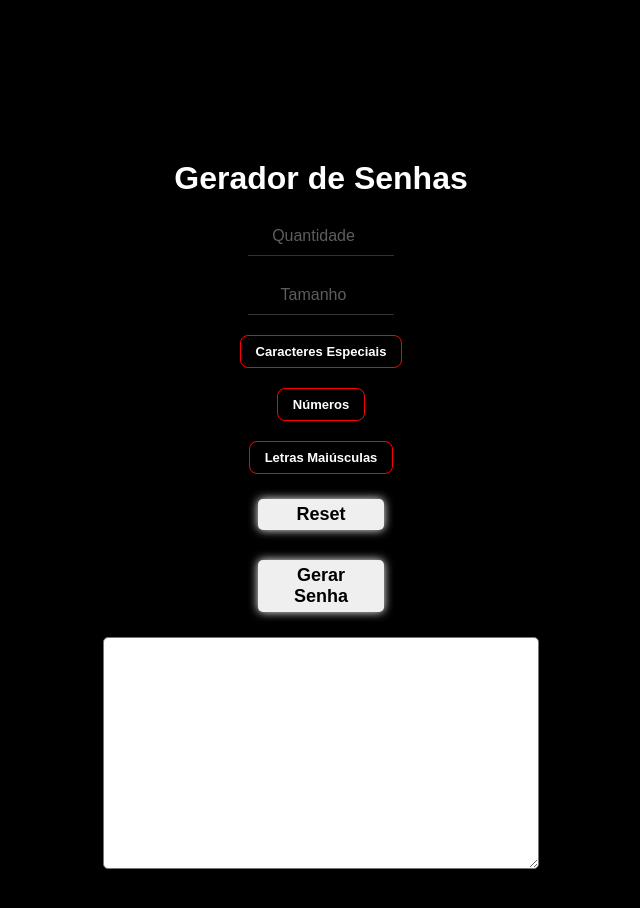
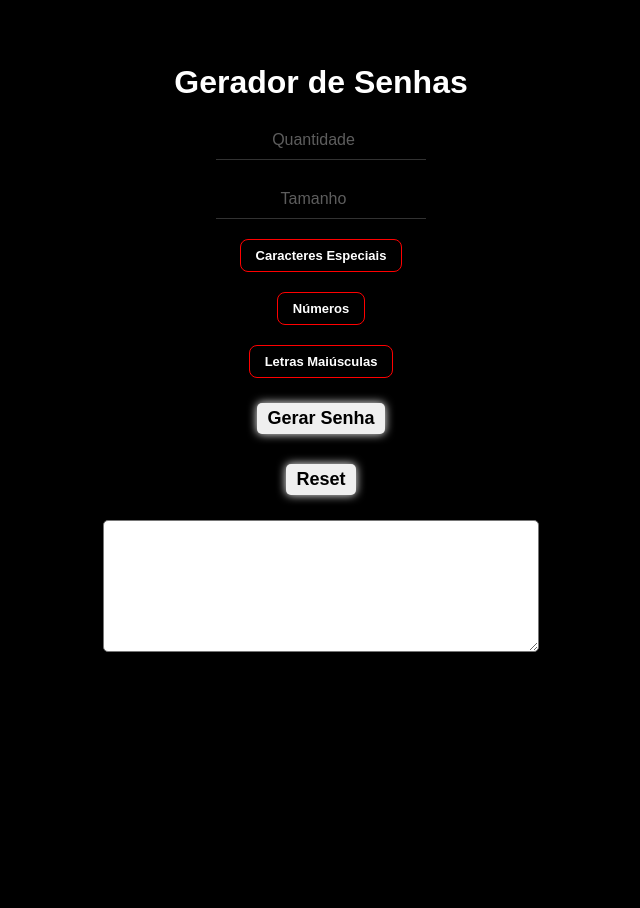
Before and after one commit to oN0V41S/Pr-tica-JavaScript, a plain HTML site: page index.html in a window 1280 px wide. Both pictures are taken after a click on the button "Gerar Senha". Shown: the whole page, without its empty margins (319-959 px from the left). After the commit the page ends 800 px from the top, so only its background shows below. Drawn offline with Linux system fonts and the light colour scheme.

```diff
--- a/css/app.css
+++ b/css/app.css
@@ -1,7 +1,7 @@
 /* Estilo do App */
 .app{
     width: 40%;
-    margin: 20vh auto;
+    margin: 8vh auto;
     color: white;
     display: flex;
     flex-direction: column;
@@ -25,23 +25,7 @@
     opacity: 0;
 }
 
-/* Estilo dos Botões  */
-.app button{
-    border: 1px solid white;
-    border-radius: 5px;
-    border: none;
-    box-shadow: 0px 0px 10px white;
-    filter: drop-shadow();
-    font-weight: 900;
-    font-size: large;
-    margin: 5px auto;
-    padding: 5px 10px;
-    width: 50%;
-    /* Animação de arrastar  */
-}.app button:hover{
-    transition: all 700ms ease-in-out;
-    box-shadow: 0px 0px 10px 2px white;
-}
+
 
 .app textarea{
     font-size: medium;
@@ -51,7 +35,7 @@
     margin: 0 auto;
     padding: 15px;
     width: 80%;
-    height: 200px;
+    height: 100px;
 }.app textarea:focus{
     outline: none;
 }
--- a/css/form.css
+++ b/css/form.css
@@ -1,6 +1,6 @@
 /* Formulário  */
 .options{
-    width: 50%;
+    width: 75%;
     margin: 0 auto;
     display: flex;
     flex-direction: column;
@@ -54,3 +54,26 @@
     transition: all 500ms;
     border-color: green;
 }
+
+/* Estilo dos Botões  */
+.options button{
+    border: 1px solid white;
+    border-radius: 5px;
+    border: none;
+    box-shadow: 0px 0px 10px white;
+    filter: drop-shadow();
+    font-weight: 900;
+    font-size: large;
+    margin: 5px auto;
+    padding: 5px 10px;
+    width: max-content;
+    /* Animação de arrastar  */
+}.options button:hover{
+    transition: all 700ms ease-in-out;
+    box-shadow: 0px 0px 10px 2px white;
+}
+
+.options button:nth-child(2){
+    background: none;
+    color: white;
+}
--- a/index.html
+++ b/index.html
@@ -24,8 +24,8 @@
                 <input id="Maiusculas" type="checkbox">
                 <label for="Maiusculas">Letras Maiúsculas</label>
             </div>
+            <button id="BtnGerar" type="button">Gerar Senha</button>
             <button type="submit">Reset</button>
-            <button id="BtnGerar" type="button">Gerar Senha</button>
         </form>
     </div>
     <script src="js/script.js"></script>
```
Also changed, not shown: img/print.png (added), 1 other file.
